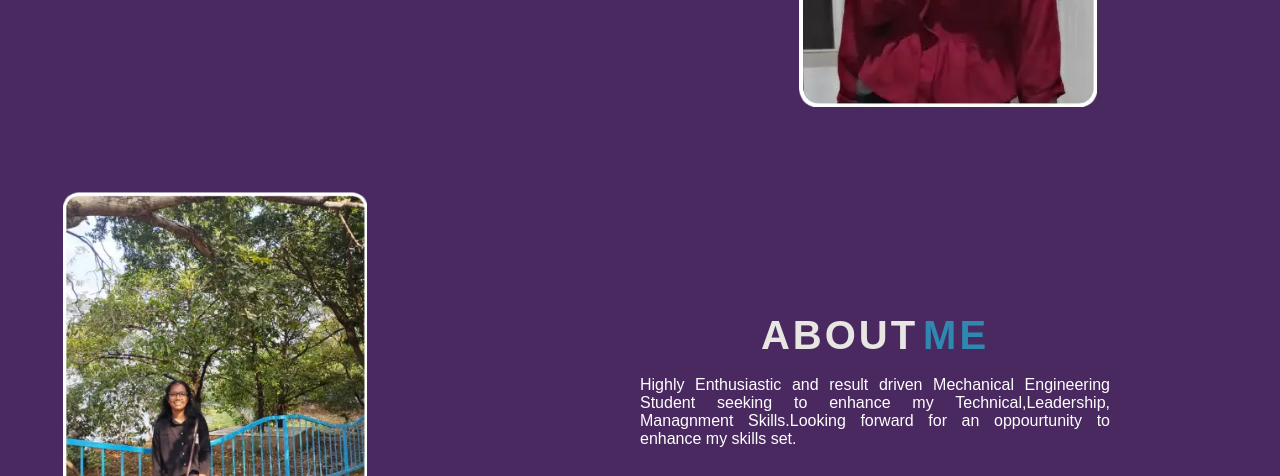
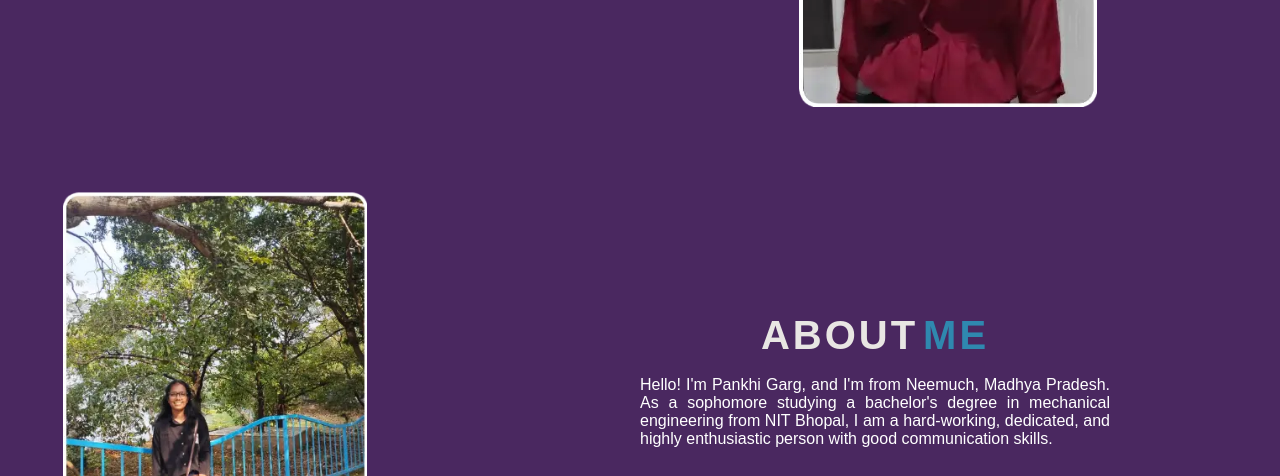
Before and after one commit to Pankhigarg/MyPortfoliowebsite, a plain HTML site: page index.html in a window 1280 px wide. Shown: the part 476-952 px from the top of the page. Drawn offline with nearby package versions, Linux system fonts and the light colour scheme.

Commit message:
Update index.html about description

```diff
--- a/index.html
+++ b/index.html
@@ -63,9 +63,8 @@
                         <h2 id="ok"> ABOUT <span id="me">ME</span> </h2>
                         <br>
                         <p>
-                            Highly Enthusiastic and result driven Mechanical Engineering Student seeking to enhance my Technical,Leadership,
-                            Managnment Skills.Looking forward for an oppourtunity to enhance my skills set.
-                        </p>
+                            Hello! I'm Pankhi Garg, and I'm from Neemuch, Madhya Pradesh. As a sophomore studying a bachelor's degree in mechanical engineering from NIT Bhopal, I am a hard-working, dedicated, and highly enthusiastic person with good communication skills.
+
                     </div>
                     </div>
                 </div>
```
